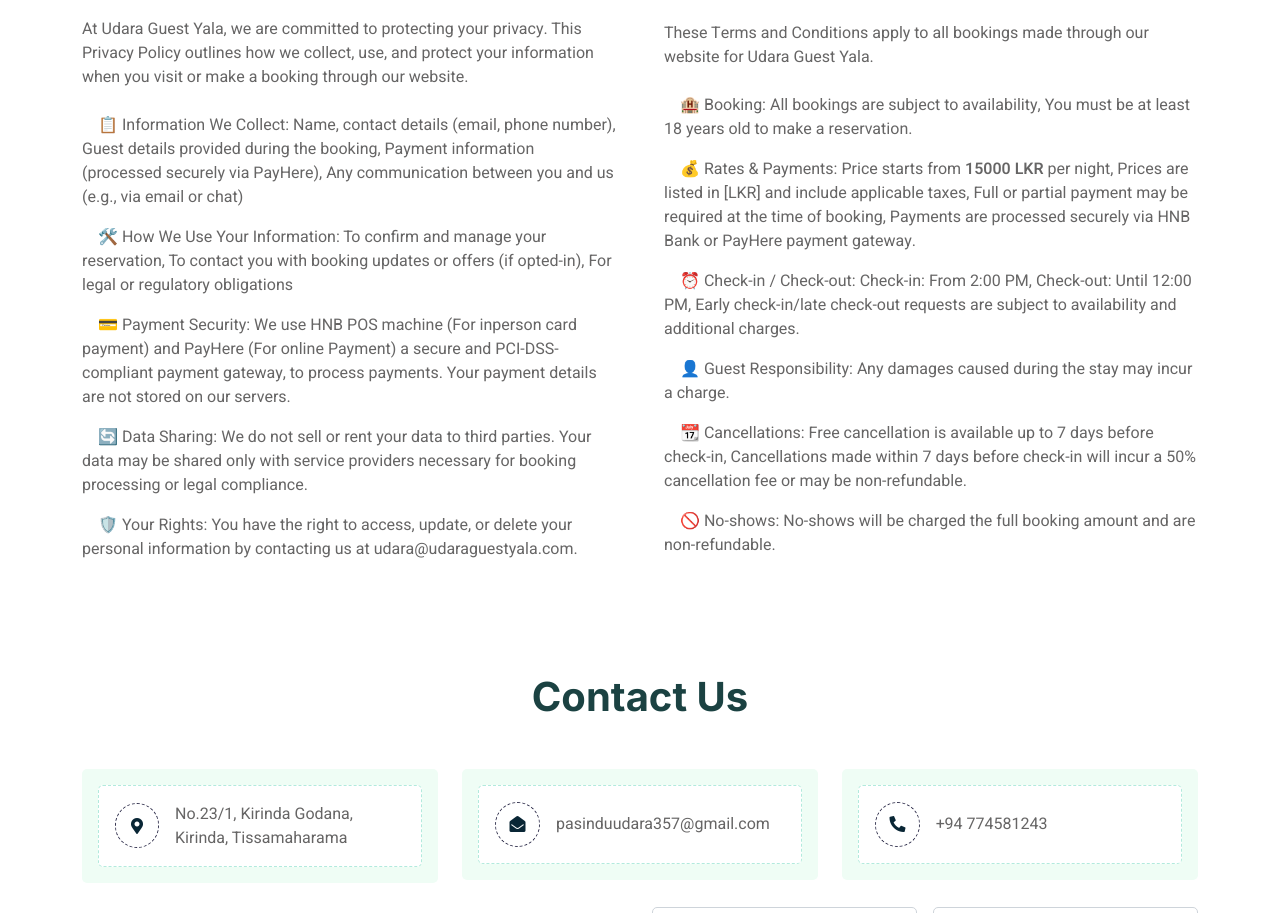
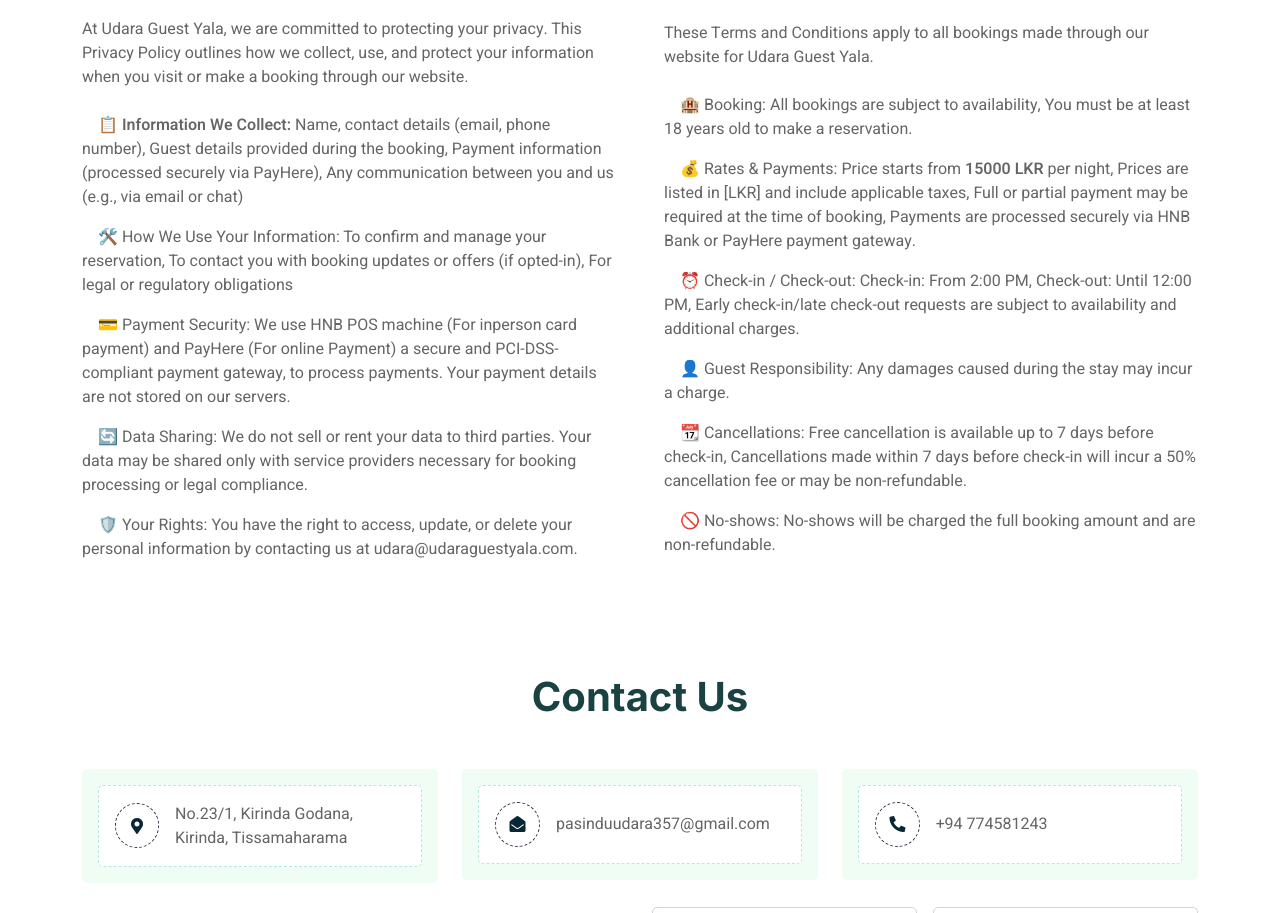
Before and after one commit to pasinduudara/pasinduudara.github.io, a plain HTML site: page index.html in a window 1280 px wide. Shown: the part 1919-2832 px from the top of the page. Drawn offline with nearby package versions, Linux system fonts and the light colour scheme; grey boxes are pictures that could not be loaded.

Commit message:
Update index.html

```diff
--- a/index.html
+++ b/index.html
@@ -203,7 +203,7 @@
                     <div class="col-lg-6 wow fadeIn" data-wow-delay="0.5s">
                         <h1 class="mb-4 pt-5">🔒 Privacy Policy</h1>
                         <p class="mb-4">At Udara Guest Yala, we are committed to protecting your privacy. This Privacy Policy outlines how we collect, use, and protect your information when you visit or make a booking through our website.</p>
-                        <p><i class="me-3"></i>📋 Information We Collect: Name, contact details (email, phone number), Guest details provided during the booking, Payment information (processed securely via PayHere), Any communication between you and us (e.g., via email or chat)</p>
+                        <p><i class="me-3"></i><b>📋 Information We Collect:</b> Name, contact details (email, phone number), Guest details provided during the booking, Payment information (processed securely via PayHere), Any communication between you and us (e.g., via email or chat)</p>
                         <p><i class="me-3"></i>🛠️ How We Use Your Information: To confirm and manage your reservation, To contact you with booking updates or offers (if opted-in), For legal or regulatory obligations</p>
                         <p><i class="me-3"></i>💳 Payment Security: We use HNB POS machine (For inperson card payment) and PayHere (For online Payment) a secure and PCI-DSS-compliant payment gateway, to process payments. Your payment details are not stored on our servers.</p>
                         <p><i class="me-3"></i>🔄 Data Sharing: We do not sell or rent your data to third parties. Your data may be shared only with service providers necessary for booking processing or legal compliance.</p>
```
